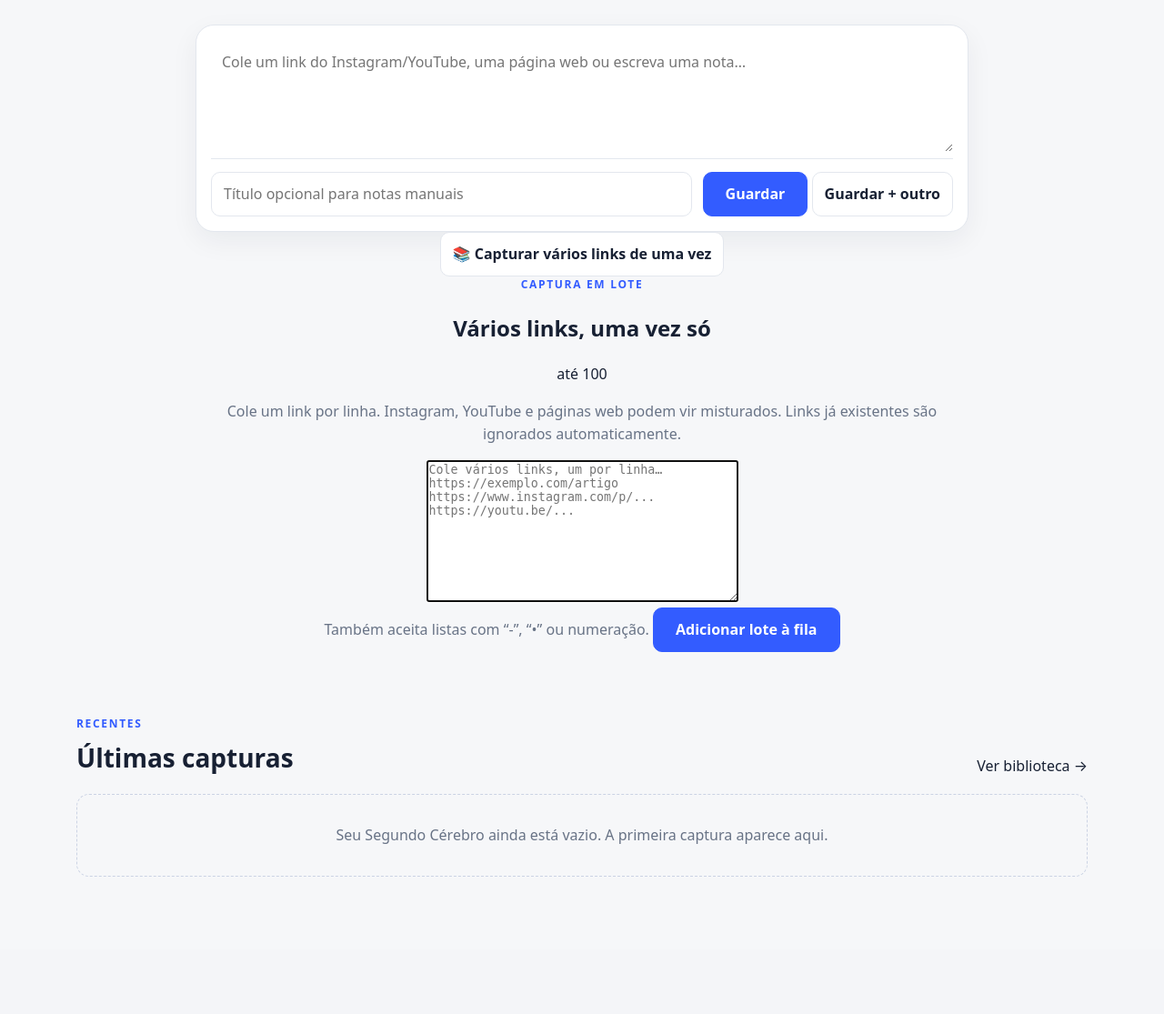
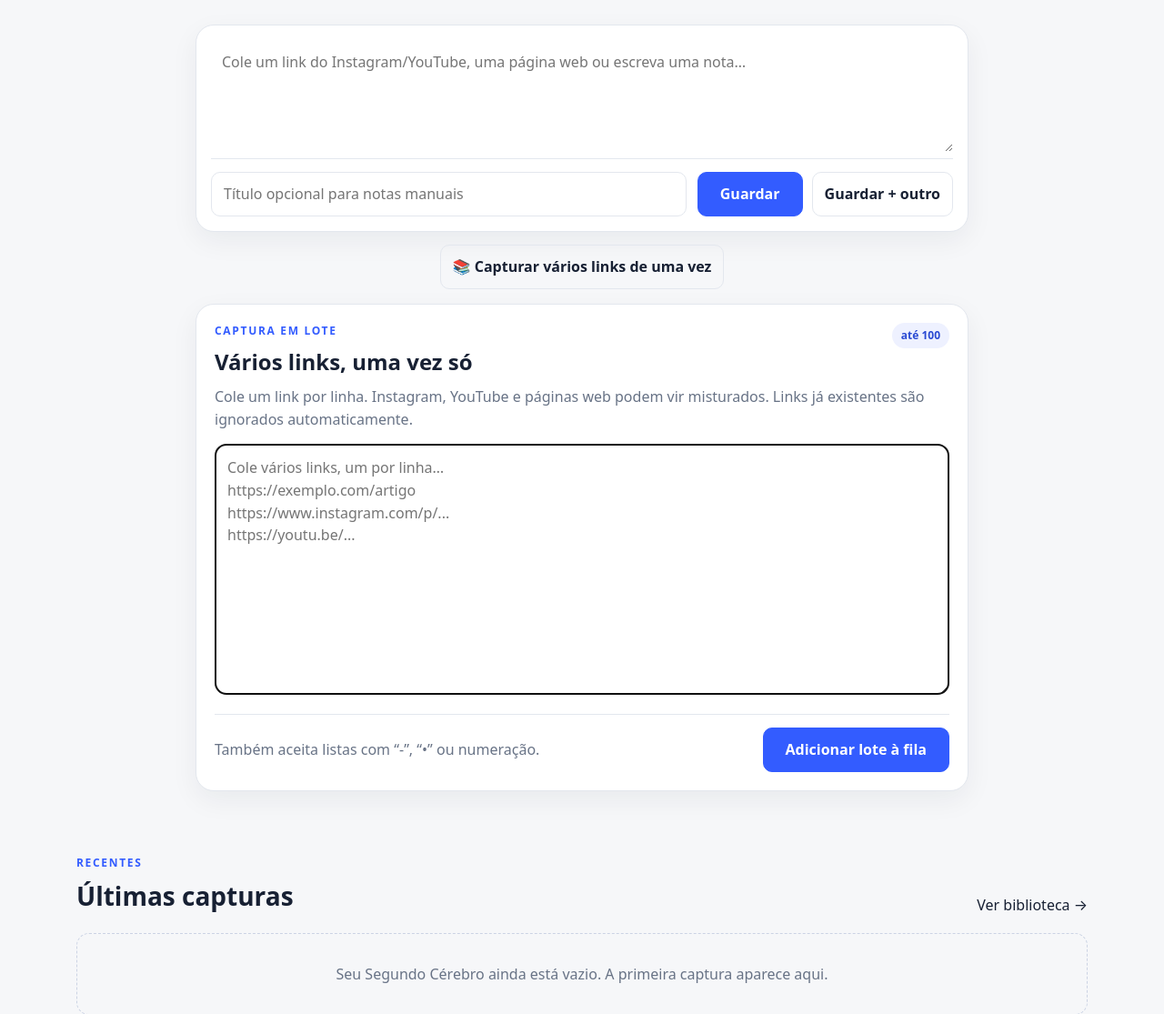
Before and after one commit to ramkar987/segundo_cerebro, a Django app: page / in a window 1280 px wide, after a click on "📚 Capturar vários links de uma vez". Shown: the part 273-1388 px from the top of the page at 91% size. Before the commit the page ends 1237 px from the top, so only its background shows below. Run offline with Django 5.2, Linux system fonts and the light colour scheme; data that the repository does not hold is empty.

Commit message:
Style sequential and batch capture

```diff
--- a/static/css/app.css
+++ b/static/css/app.css
@@ -141,3 +141,94 @@ input,select,button,.button-link,.capture-card textarea{
   color:var(--warning-text);
   border:1px solid var(--warning-line);
 }
+
+.capture-actions{
+  display:flex;
+  gap:10px;
+  flex:0 0 auto;
+}
+.batch-toggle-row{
+  display:flex;
+  justify-content:center;
+  margin-top:14px;
+}
+.batch-toggle{
+  background:transparent;
+}
+.batch-card{
+  background:var(--panel);
+  padding:20px;
+  border:1px solid var(--line);
+  border-radius:20px;
+  box-shadow:var(--shadow);
+  margin-top:16px;
+  text-align:left;
+}
+.batch-card textarea{
+  width:100%;
+  min-height:230px;
+  resize:vertical;
+  padding:13px;
+  border:1px solid var(--line);
+  border-radius:12px;
+  background:var(--control-bg);
+  color:var(--text);
+  font:inherit;
+}
+.batch-head{
+  display:flex;
+  align-items:flex-start;
+  justify-content:space-between;
+  gap:16px;
+}
+.batch-head h2{
+  margin:0;
+  font-size:24px;
+}
+.batch-limit{
+  background:var(--accent-soft);
+  color:var(--badge-text);
+  border-radius:999px;
+  padding:5px 10px;
+  font-size:12px;
+  font-weight:800;
+  white-space:nowrap;
+}
+.batch-help{
+  margin:8px 0 14px;
+}
+.batch-footer{
+  display:flex;
+  justify-content:space-between;
+  align-items:center;
+  gap:14px;
+  margin-top:14px;
+  padding-top:14px;
+  border-top:1px solid var(--line);
+}
+.message.warning:not(.duplicate-warning){
+  background:var(--warning-bg);
+  border-color:var(--warning-line);
+  color:var(--warning-text);
+}
+.message.error{
+  background:#fff0f1;
+  border-color:#efb9bf;
+  color:#8b1e2b;
+}
+html[data-theme="dark"] .message.error{
+  background:#31181c;
+  border-color:#69303a;
+  color:#ffb5be;
+}
+@media(max-width:850px){
+  .capture-actions,
+  .batch-footer{
+    flex-direction:column;
+    align-items:stretch;
+  }
+  .capture-actions button,
+  .batch-footer button{
+    width:100%;
+  }
+}
```
